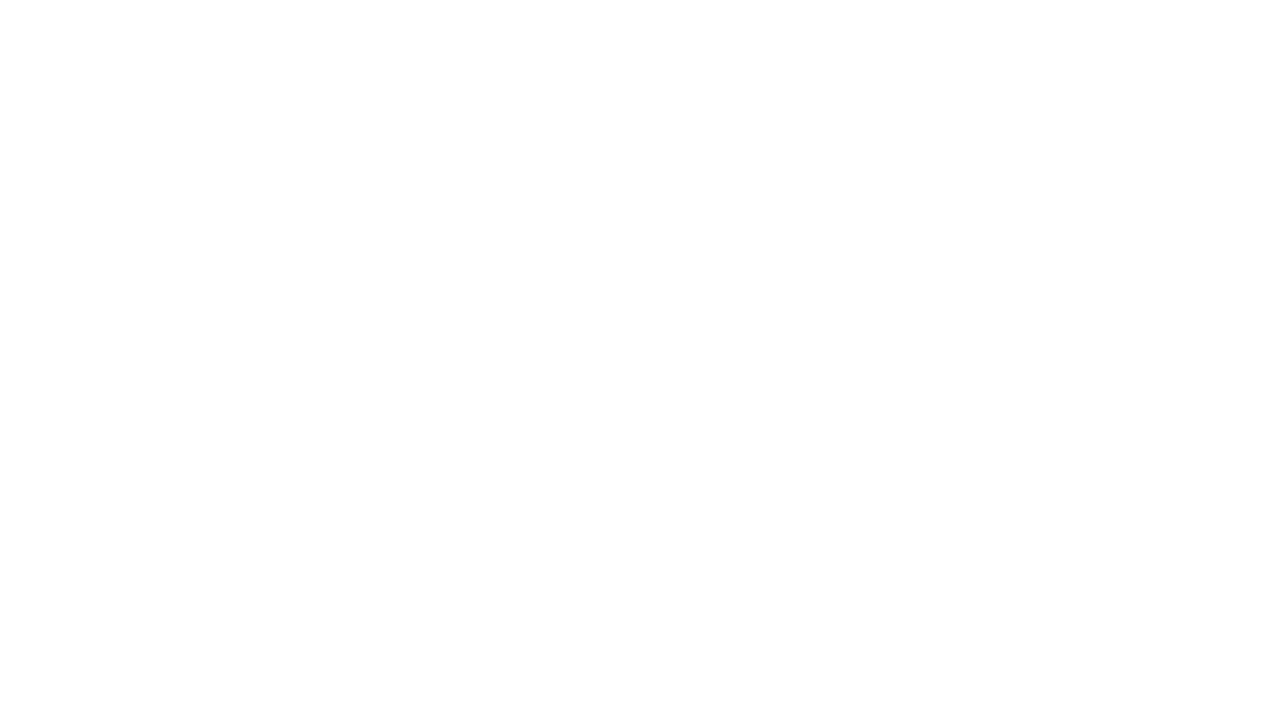
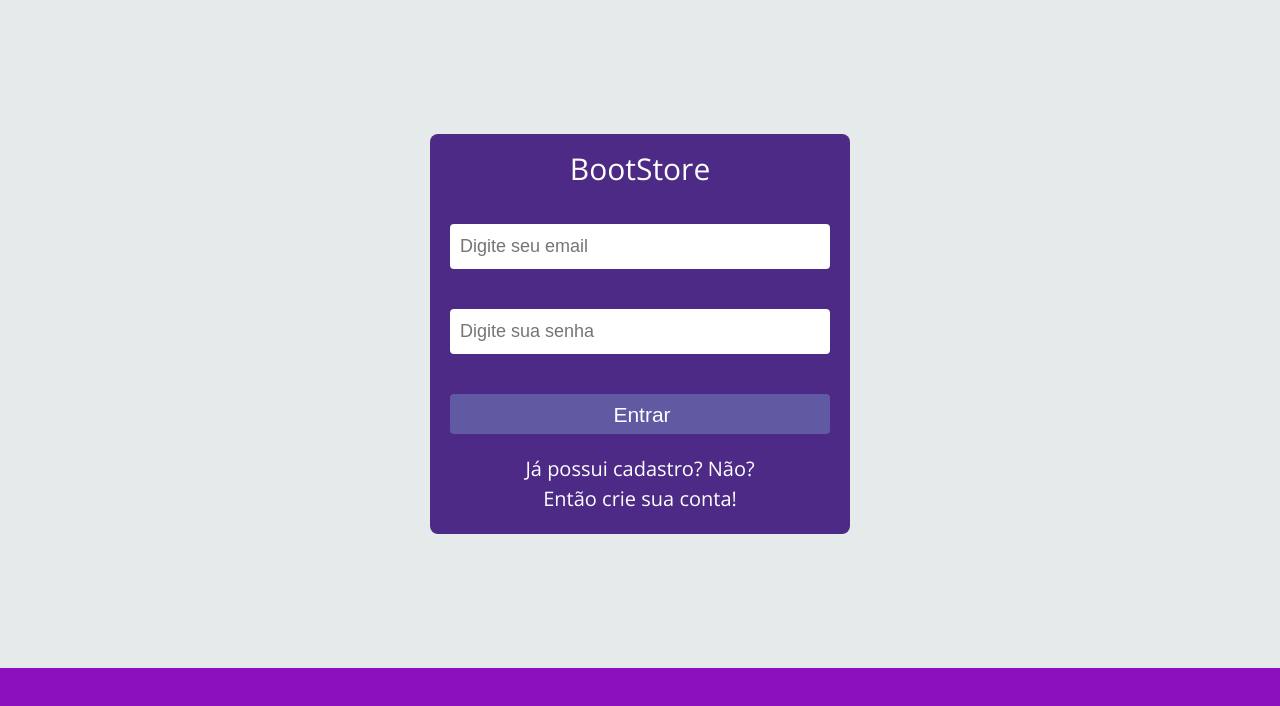
Before and after one commit to Ranbut/projeto15-boot_store-front, a React (Create React App) app: page /signin in a window 1280 px wide. Shown: the top 706 px of the page. Built offline with nearby package versions, Linux system fonts and the light colour scheme.

Commit message:
Feat: Função de SignIn

```diff
--- a/src/App.js
+++ b/src/App.js
@@ -1,6 +1,19 @@
-export default function App(){
-  return(
+import AuthProvider from "./contexts/AuthContext";
+import { BrowserRouter, Routes, Route } from "react-router-dom";
+import SignIn from "./components/SignIn";
+import { GlobalStyle } from "./globalStyles";
+
+export default function App() {
+  return (
     <>
+      <GlobalStyle />
+      <BrowserRouter>
+        <AuthProvider>
+          <Routes>
+            <Route path="/signin" element={<SignIn />} />
+          </Routes>
+        </AuthProvider>
+      </BrowserRouter>
 
     </>
   )
--- /dev/null
+++ b/src/components/SignIn.js
@@ -0,0 +1,117 @@
+import styled from "styled-components";
+import axios from "axios";
+import { useNavigate } from "react-router-dom";
+import { AuthContext } from "../contexts/AuthContext";
+import { useContext, useState } from "react";
+
+export default function SignIn() {
+    const navigate = useNavigate();
+    const { jwt, setJWT } = useContext(AuthContext);
+    const [formInfo, setFormInfo] = useState({ email: '', password: '' })
+
+    function handleForm(e) {
+        setFormInfo({ ...formInfo, [e.target.name]: e.target.value });
+        console.log(formInfo);
+    }
+
+    function handleSubmit(e) {
+        e.preventDefault();
+        console.log(formInfo);
+        const promise = axios.post(`http://localhost:5000/signin`, ({ ...formInfo }));
+        promise.then((res) => {
+            setJWT(res.data.token);
+            console.log(jwt);
+            navigate("/signup")
+        });
+        promise.catch((error) => {
+            console.log(error);
+            alert("Tente novamente");
+        })
+    }
+    return (<>
+        <Container>
+            <Form onSubmit={handleSubmit}>
+                <h1>BootStore</h1>
+                <Input
+                    type="email"
+                    placeholder="Digite seu email"
+                    name="email"
+                    onChange={handleForm}
+                    value={formInfo.email}
+                    focus
+                    required
+                />
+                <Input
+                    type="password"
+                    placeholder="Digite sua senha"
+                    name="password"
+                    onChange={handleForm}
+                    value={formInfo.password}
+                    focus
+                    required
+                />
+                <Button type="submit">Entrar</Button>
+                <GoTo onClick={() => navigate("/signup")}>
+                    <p>Já possui cadastro? Não? </p>
+                    <p>Então crie sua conta!</p>
+                </GoTo>
+            </Form>
+        </Container>
+    </>)
+}
+const Container = styled.div`
+    background-color: #e5ebea;
+    display: flex;
+    flex-direction: column;
+    align-items: center;
+    justify-content: center;
+    width: 100%;
+    height: 668px;
+    margin: 0 auto;
+    font-family: "Open sans", sans-serif;
+    a {
+        text-decoration: none;
+    }
+`
+const Form = styled.form`
+background-color: #4c2a85;
+border-radius: 8px;
+display: flex;
+flex-direction: column;
+h1{
+    font-size: 30px;
+    text-align: center;
+    margin-top: 20px;
+    margin-bottom: 20px;
+}
+`
+const Input = styled.input`
+border: none;
+border-radius: 4px;
+margin: 20px 20px;
+width: 380px;
+height: 45px;
+padding-left: 10px;
+font-size: 18px;
+color: #c6c6c6;
+`
+const Button = styled.button`
+background-color: #5f5aa2;
+    border: none;
+    border-radius: 4px;
+    width: 380px;
+    height: 40px;
+    padding-left: 10px;
+    font-size: 21px;
+    font-style: bold;
+    color: #fff;
+    line-height:35px;
+    margin: 20px 20px;
+`
+const GoTo = styled.p`
+color: #ffffff;
+text-align: center;
+font-size: 20px;
+line-height:30px;
+margin-bottom: 20px;
+`
--- /dev/null
+++ b/src/contexts/AuthContext.js
@@ -0,0 +1,13 @@
+import { createContext, useState } from "react";
+
+export const AuthContext = createContext();
+
+export default function AuthProvider ({ children }) {
+    const [jwt, setJWT] = useState("");
+
+    return (
+        <AuthContext.Provider value={{jwt, setJWT}}>
+            {children}
+        </AuthContext.Provider>
+    )
+}
--- /dev/null
+++ b/src/globalStyles.js
@@ -0,0 +1,67 @@
+import { createGlobalStyle } from "styled-components";
+
+export const GlobalStyle = createGlobalStyle`
+  html, body, div, span, applet, object, iframe,
+h1, h2, h3, h4, h5, h6, p, blockquote, pre,
+a, abbr, acronym, address, big, cite, code,
+del, dfn, em, img, ins, kbd, q, s, samp,
+small, strike, strong, sub, sup, tt, var,
+b, u, i, center,
+dl, dt, dd, ol, ul, li,
+fieldset, form, label, legend,
+table, caption, tbody, tfoot, thead, tr, th, td,
+article, aside, canvas, details, embed,
+figure, figcaption, footer, header, hgroup,
+menu, nav, output, ruby, section, summary,
+time, mark, audio, video {
+	margin: 0;
+	padding: 0;
+	border: 0;
+	font-size: 100%;
+	font: inherit;
+	vertical-align: baseline;
+}
+/* HTML5 display-role reset for older browsers */
+article, aside, details, figcaption, figure,
+footer, header, hgroup, menu, nav, section {
+	display: block;
+}
+body {
+	line-height: 1;
+
+}
+body,html{
+	width: 100%;
+	height: 100vh;
+	background-color: #8C11BE;
+}
+ol, ul {
+	list-style: none;
+}
+blockquote, q {
+	quotes: none;
+}
+blockquote:before, blockquote:after,
+q:before, q:after {
+	content: '';
+	content: none;
+}
+table {
+	border-collapse: collapse;
+	border-spacing: 0;
+}
+strong {
+  font-weight: bold;
+}
+a {
+  color: inherit;
+  text-decoration: inherit;
+}
+* {
+  box-sizing: border-box;
+}
+body {
+  font-family: 'Roboto', sans-serif;
+  color: #fff;
+}
+`;
```
Also changed, not shown: src/components/Login.js (deleted).
